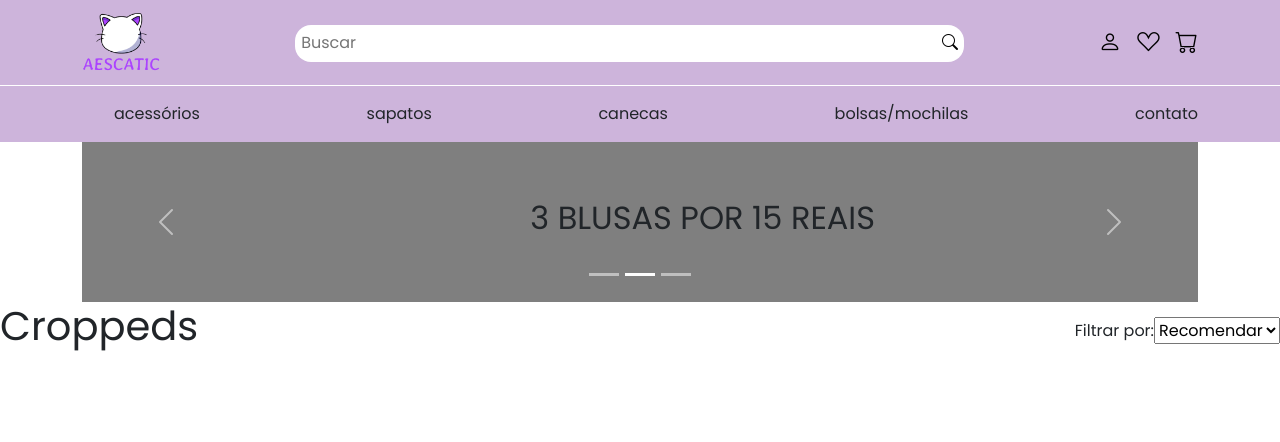
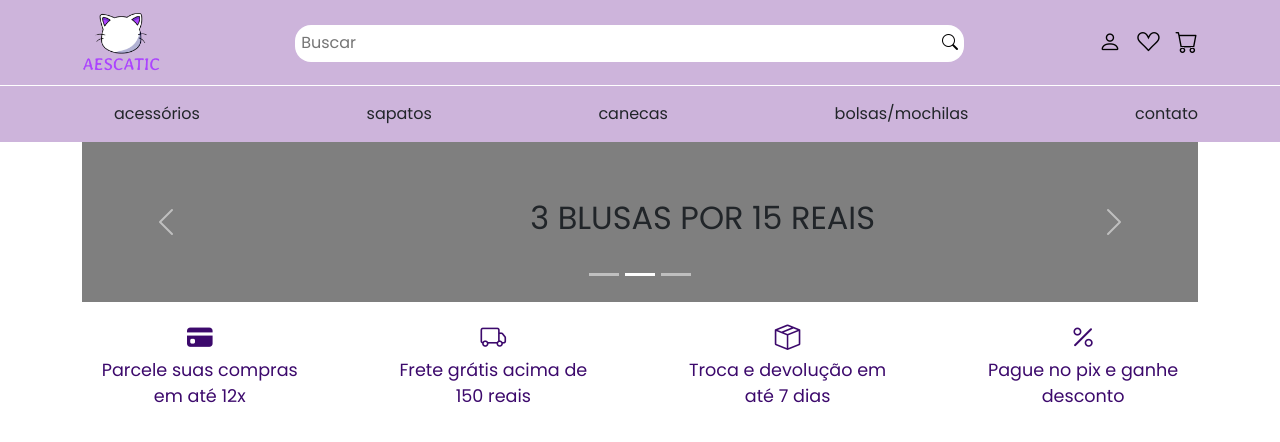
Before and after one commit to JeffersonAlves7/aescatic, a React (Vite) app: page / in a window 1280 px wide. Shown: the top 442 px of the page. Built offline with nearby package versions, Linux system fonts and the light colour scheme.

Commit message:
feat: new tab with info

```diff
--- a/src/App.jsx
+++ b/src/App.jsx
@@ -1,12 +1,12 @@
 import { Destaques } from "./components/Destaques";
 import { Navbar } from "./components/Navbar";
-import { Roupas } from "./components/Roupas";
+import { Sobre } from "./components/Sobre";
 function App() {
   return (
     <div className="App">
       <Navbar />
       <Destaques />
-      <Roupas />
+      <Sobre />
     </div>
   );
 }
--- /dev/null
+++ b/src/components/Sobre/index.jsx
@@ -0,0 +1,40 @@
+import { flex, p, bi } from "./styles.module.css";
+
+export function Sobre() {
+  return (
+    <div className={flex}>
+      <div>
+        <div className={bi}>
+          <i class="bi bi-credit-card-fill"></i>
+        </div>
+        <p className={p}>
+          Parcele suas compras <br></br>em até 12x
+        </p>
+      </div>
+      <div>
+        <div className={bi}>
+          <i className="bi bi-truck"></i>
+        </div>
+        <p className={p}>
+          Frete grátis acima de <br></br>150 reais
+        </p>
+      </div>
+      <div>
+        <div className={bi}>
+          <i class="bi bi-box-seam"></i>
+        </div>
+        <p className={p}>
+          Troca e devolução em <br></br>até 7 dias
+        </p>
+      </div>
+      <div>
+        <div className={bi}>
+          <i class="bi bi-percent"></i>
+        </div>
+        <p className={p}>
+          Pague no pix e ganhe <br></br>desconto
+        </p>
+      </div>
+    </div>
+  );
+}
--- /dev/null
+++ b/src/components/Sobre/styles.module.css
@@ -0,0 +1,22 @@
+.flex{
+    display: flex;
+    justify-content: space-evenly;
+    text-align: center;
+    margin-top: 1rem;
+    align-items: center;
+    color: #3c096c;
+
+}
+
+.column{
+    display: flex;
+    flex-direction: column;
+}
+
+.bi{
+    font-size: 1.6rem;
+}
+
+.p{
+    font-size: 1.1rem;
+}
```
